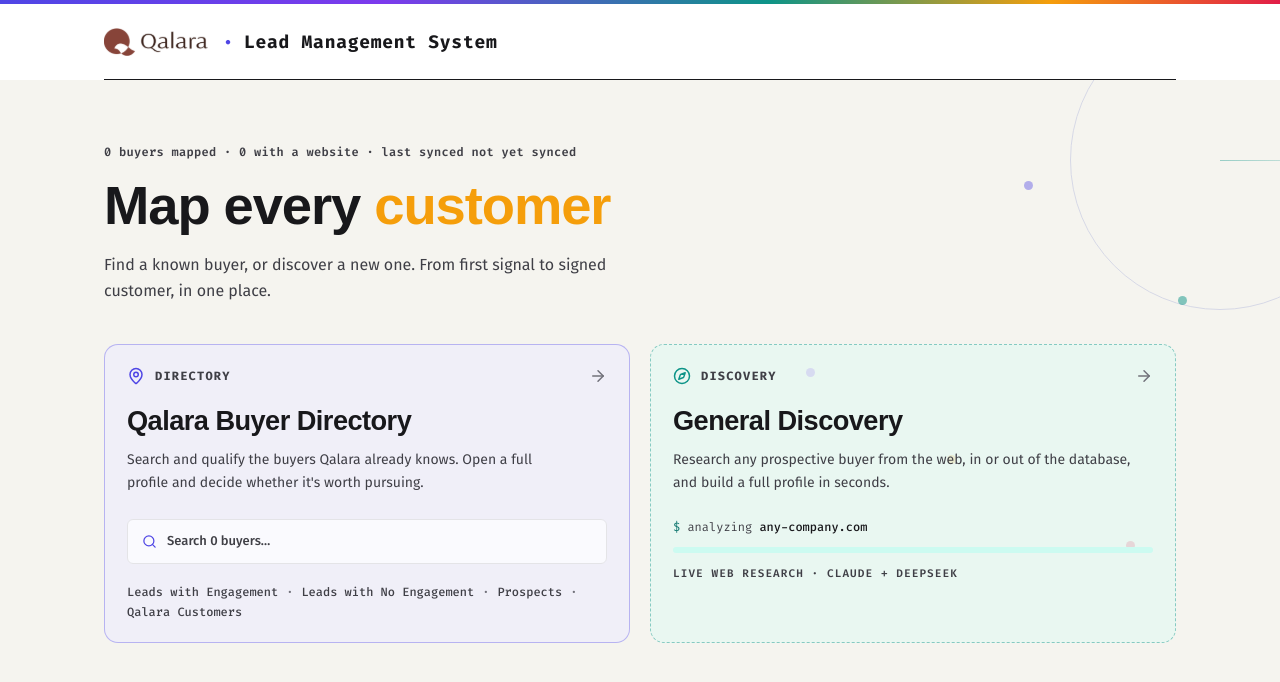
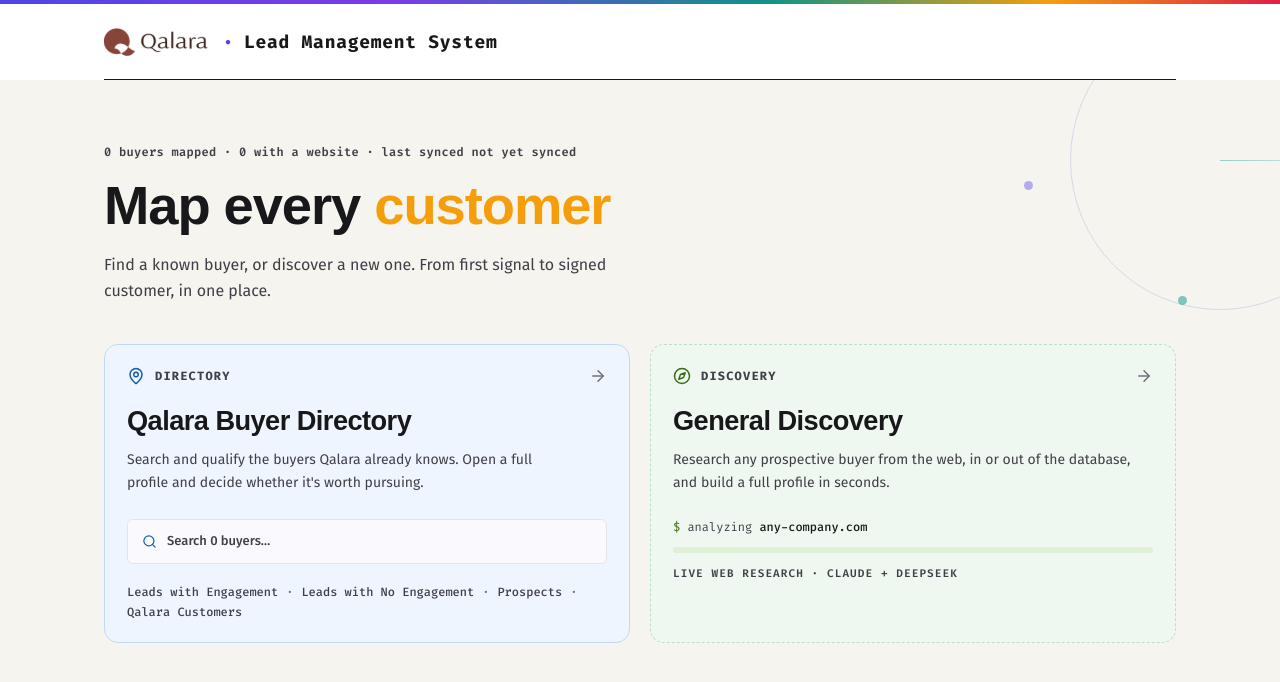
Before and after one commit to prateekparshwa/qalara-lms, a Next.js app: page / in a window 1280 px wide. Shown: the top 682 px of the page. Built offline with nearby package versions, Linux system fonts and the light colour scheme; no server answers.

Commit message:
Lobby cards: option C lighter palette (sky Directory, mint Discovery)
- Directory: light sky-blue wash, blue outline + blue icons
- Discovery: light mint wash, dashed green outline, green icon/terminal/scan

Co-Authored-By: Claude Opus 4.8 (1M context) <noreply@anthropic.com>

```diff
--- a/app/globals.css
+++ b/app/globals.css
@@ -755,36 +755,47 @@ body {
 .atlas-card {
   position: relative;
   display: block;
-  border: 1.5px solid rgba(79, 70, 229, 0.35);
+  border: 1.5px solid #bfd8f4;
   border-radius: 14px;
   padding: 22px;
-  /* Faint indigo wash over the warm paper. */
-  background: rgba(238, 237, 252, 0.7);
+  /* Light sky wash on the warm paper (Directory). */
+  background: #eff5fe;
   transition: transform 180ms cubic-bezier(0.16, 1, 0.3, 1),
     box-shadow 180ms ease, border-color 180ms ease, background-color 180ms ease;
 }
 .atlas-card:hover {
   transform: translateY(-2px);
-  border-color: var(--accent-indigo);
-  background: rgba(238, 237, 252, 0.92);
-  box-shadow: 0 14px 34px rgba(79, 70, 229, 0.16);
+  border-color: #378add;
+  background: #e6f1fb;
+  box-shadow: 0 14px 34px rgba(55, 138, 221, 0.16);
 }
 .atlas-card:focus-visible {
   outline: none;
-  box-shadow: 0 0 0 2px var(--accent-indigo);
+  box-shadow: 0 0 0 2px #378add;
 }
+/* Discovery — light mint wash + dashed green outline. */
 .atlas-card--discover {
   border-style: dashed;
-  border-color: rgba(13, 148, 136, 0.45);
-  background: rgba(228, 248, 242, 0.7);
+  border-color: #bce0c4;
+  background: #eef8f0;
 }
 .atlas-card--discover:hover {
-  border-color: var(--accent-teal);
-  background: rgba(228, 248, 242, 0.92);
-  box-shadow: 0 14px 34px rgba(13, 148, 136, 0.16);
+  border-color: #639922;
+  background: #e8f4e0;
+  box-shadow: 0 14px 34px rgba(99, 153, 34, 0.16);
 }
 .atlas-card--discover:focus-visible {
-  box-shadow: 0 0 0 2px var(--accent-teal);
+  box-shadow: 0 0 0 2px #639922;
+}
+/* Green-tint the scan bar + cursor inside the Discovery card. */
+.atlas-card--discover .deck-scan {
+  background: #dff0d4;
+}
+.atlas-card--discover .deck-scan::after {
+  background: linear-gradient(90deg, transparent, #639922, transparent);
+}
+.atlas-card--discover .deck-cursor {
+  background: #639922;
 }
 @media (prefers-reduced-motion: reduce) {
   .atlas-pin, .atlas-sweep { animation: none; }
--- a/app/page.tsx
+++ b/app/page.tsx
@@ -121,7 +121,7 @@ export default async function LobbyPage() {
             >
               <div className="flex items-center justify-between gap-4">
                 <div className="flex items-center gap-2.5">
-                  <MapPin size={18} className="text-editorial-accent" />
+                  <MapPin size={18} style={{ color: "#185FA5" }} />
                   <span className="font-code text-xs font-bold uppercase tracking-widest text-editorial-secondary">
                     Directory
                   </span>
@@ -142,7 +142,7 @@ export default async function LobbyPage() {
 
               {/* Faux search bar — signals "this is an index you search" */}
               <div className="deck-searchbar mt-6 font-sans">
-                <Search size={15} className="text-editorial-accent shrink-0" />
+                <Search size={15} className="shrink-0" style={{ color: "#185FA5" }} />
                 <span>Search {stats.total.toLocaleString()} buyers…</span>
               </div>
 
@@ -166,7 +166,7 @@ export default async function LobbyPage() {
             >
               <div className="flex items-center justify-between gap-4">
                 <div className="flex items-center gap-2.5">
-                  <Compass size={18} style={{ color: "var(--accent-teal)" }} />
+                  <Compass size={18} style={{ color: "#3B6D11" }} />
                   <span className="font-code text-xs font-bold uppercase tracking-widest text-editorial-secondary">
                     Discovery
                   </span>
@@ -187,7 +187,7 @@ export default async function LobbyPage() {
 
               {/* Terminal prompt + live scan bar */}
               <div className="mt-6 font-code text-xs text-editorial-secondary">
-                <span style={{ color: "#0F766E" }}>$</span> analyzing{" "}
+                <span style={{ color: "#3B6D11" }}>$</span> analyzing{" "}
                 <span className="text-editorial-black font-medium">
                   any-company.com
                 </span>
```
